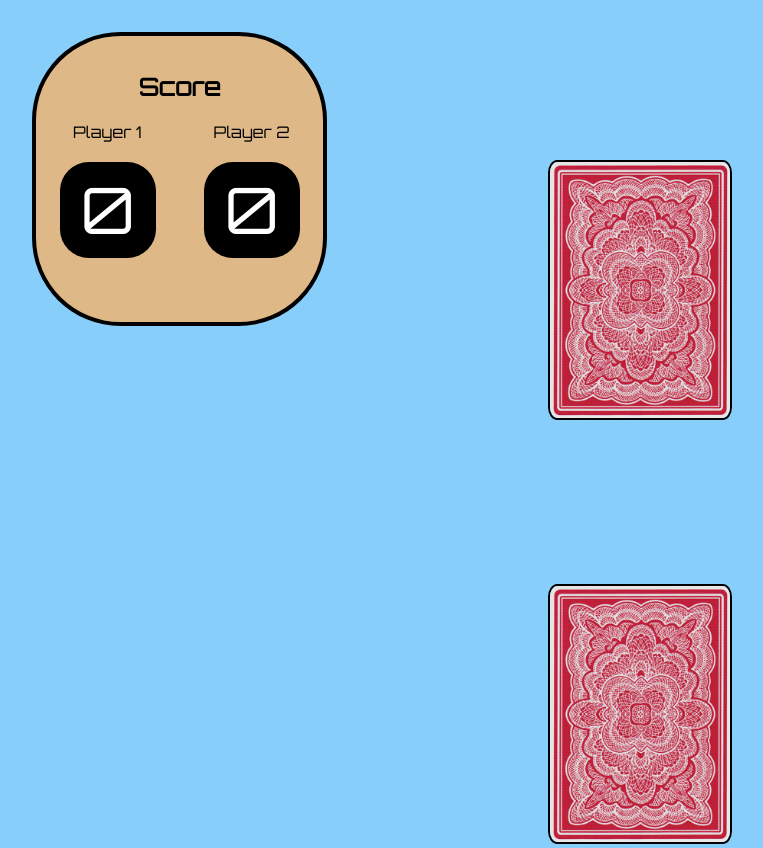
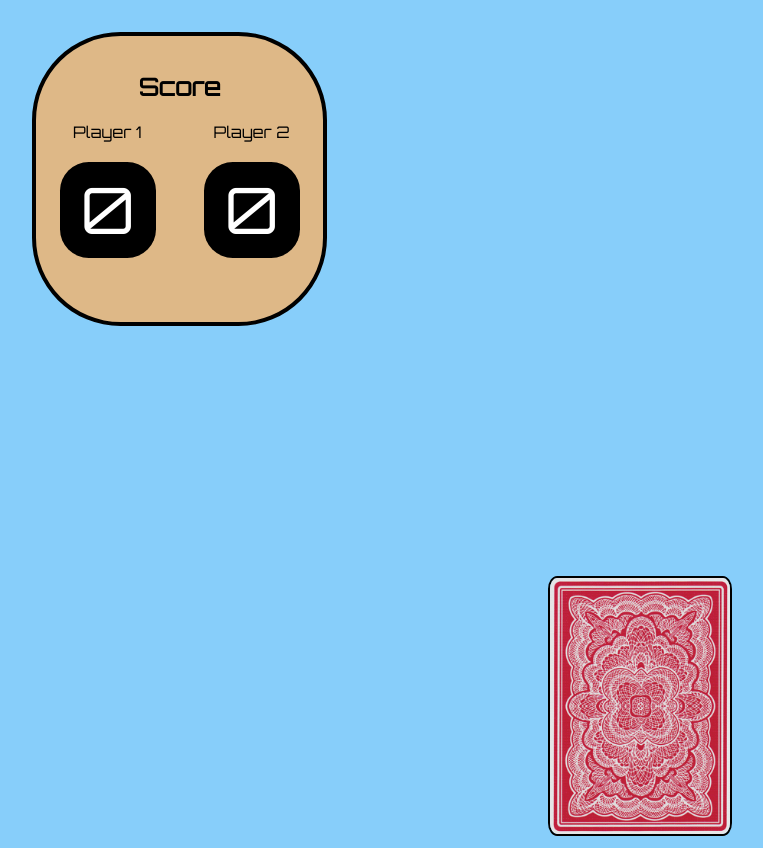
Before and after one commit to JesseDaGriffin/ClickJack, a Vue app: page /inGame in a window 1280 px wide. Shown: the whole page, without its empty margins (0-763 px from the left). Built offline with nearby package versions, Linux system fonts and the light colour scheme.

Commit message:
Fix deck area rendering issue and remove card back when deck is empty

```diff
--- a/src/clickJack.css
+++ b/src/clickJack.css
@@ -150,6 +150,10 @@ body {
     border: 2px black solid;
 }
 
+#flipped-position, #deck-position {
+    height: 16rem;
+}
+
 .flipped-card {
     height: 16rem;
     border: 2px black solid;
--- a/src/components/DeckArea.vue
+++ b/src/components/DeckArea.vue
@@ -1,7 +1,7 @@
 <template>
     <div id="deck-area">
         <div id="flipped-position">
-            <img id="flipped-cards" class="deck" src="../assets/cardBack.png"/>
+            <!-- <img id="flipped-cards" class="deck" src="../assets/cardBack.png"/> -->
         </div>
         <div id="deck-position" @click="flipNextCard()">
             <img id="remaining-cards" class="deck" src="../assets/cardBack.png"/>
@@ -20,7 +20,6 @@ export default {
             const randomIndex = Math.floor(Math.random() * deck.value.length);
             const randomCard = deck.value[randomIndex];
             deck.value.splice(randomIndex, 1)
-            // console.log(randomCard);
 
             ctx.emit('set-last-card-flipped', randomCard);
 
@@ -31,15 +30,18 @@ export default {
 
             document.getElementById("deck-area").appendChild(newCard);
 
-
             // Card flip speed
             const speed = Math.floor(Math.random() * 300) + 50;
             newCard.style["-webkit-animation-duration"] = `${speed / 500}s`;
-            // console.log(speed);
             newCard.classList.add('move-img');
             setTimeout(() => {
                 newCard.src = `../src/assets/cardFaces/${randomCard}.png`;
             }, speed);
+
+            // Remove card back if last card in deck
+            if (deck.value.length === 0) {
+                document.getElementById("remaining-cards").remove();
+            }
         }
 
         onMounted(() => {
```
